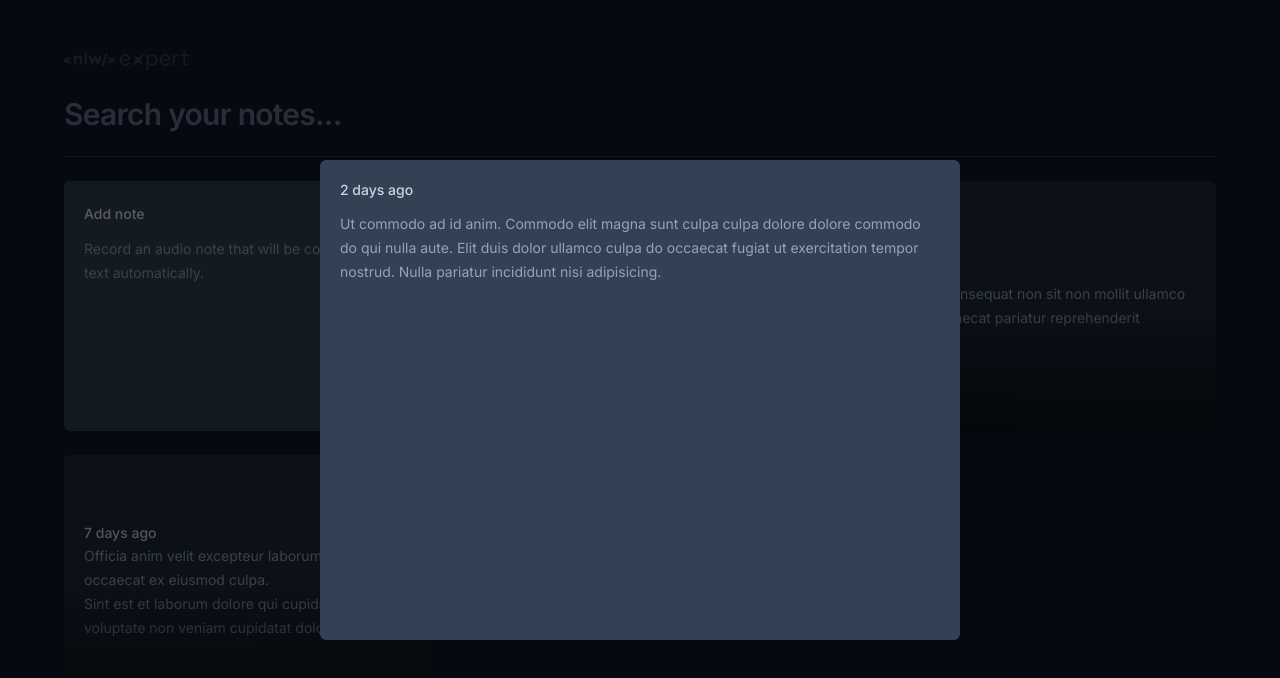
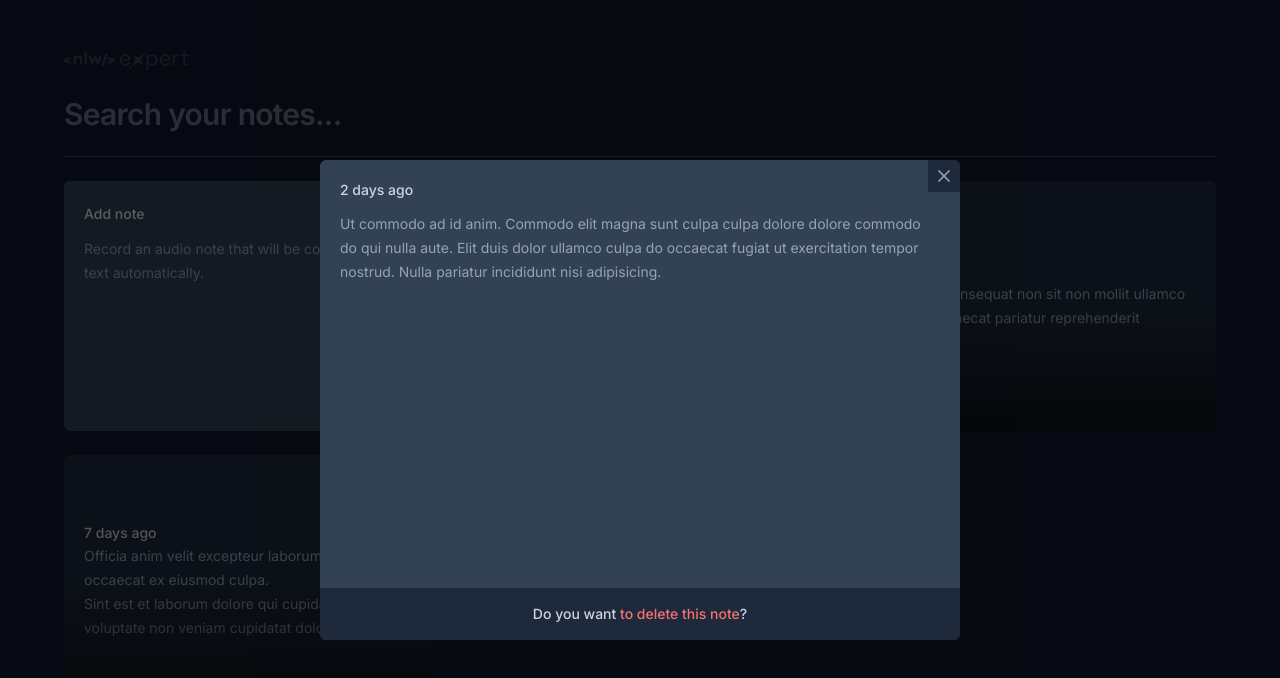
Before and after one commit to guibafica/nlw_expert_notes, a React (Vite) app: page / in a window 1280 px wide. Both pictures are taken after a click on the button 640 px from the left and 306 px from the top of the page. Shown: the top 678 px of the page. Built offline with nearby package versions, Linux system fonts and the light colour scheme.

Commit message:
Finalizes modal

```diff
--- a/package.json
+++ b/package.json
@@ -10,6 +10,8 @@
   },
   "dependencies": {
     "@radix-ui/react-dialog": "^1.0.5",
+    "date-fns": "^3.3.1",
+    "lucide-react": "^0.323.0",
     "react": "^18.2.0",
     "react-dom": "^18.2.0"
   },
--- a/src/app.tsx
+++ b/src/app.tsx
@@ -26,7 +26,7 @@ export function App() {
         {notesFakeData.map((fakeData) => (
           <NoteCard
             key={Math.random()}
-            title={fakeData.title}
+            date={fakeData.date}
             body={fakeData.body}
           />
         ))}
--- a/src/components/note-card.tsx
+++ b/src/components/note-card.tsx
@@ -1,7 +1,9 @@
 import * as Dialog from "@radix-ui/react-dialog";
+import { formatDistanceToNow } from "date-fns";
+import { X } from "lucide-react";
 
-interface INoteCardProps {
-  title: string;
+export interface INoteCardProps {
+  date: Date;
   body: string[];
 }
 
@@ -10,7 +12,7 @@ export function NoteCard(payload: INoteCardProps) {
     <Dialog.Root>
       <Dialog.Trigger className="rounded-md text-left flex-col bg-slate-800 p-5 gap-3 overflow-hidden relative outline-none hover:ring-2 hover:ring-slate-600 focus-visible:ring-2 focus-visible:ring-lime-400">
         <span className="text-sm font-medium text-slate-300">
-          {payload.title}
+          {formatDistanceToNow(payload.date)} ago
         </span>
 
         {payload.body.map((bodyText) => (
@@ -26,9 +28,13 @@ export function NoteCard(payload: INoteCardProps) {
         <Dialog.Overlay className="inset-0 fixed bg-black/60" />
 
         <Dialog.Content className="overflow-hidden fixed left-1/2 top-1/2 -translate-x-1/2 -translate-y-1/2 h-[60vh] max-w-[640px] w-full bg-slate-700 rounded-md flex flex-col outline-none">
+          <Dialog.Close className="absolute right-0 top-0 bg-slate-800 p-1.5 text-slate-400 hover:text-slate-100 transition-all">
+            <X className="size-5" />
+          </Dialog.Close>
+
           <div className="flex flex-1 flex-col gap-3 p-5">
             <span className="text-sm font-medium text-slate-300">
-              {payload.title}
+              {formatDistanceToNow(payload.date)} ago
             </span>
 
             {payload.body.map((bodyText) => (
@@ -40,6 +46,17 @@ export function NoteCard(payload: INoteCardProps) {
               </p>
             ))}
           </div>
+
+          <button
+            type="button"
+            className="w-full bg-slate-800 py-4 text-center text-sm text-slate-300 outline-none font-medium group hover:bg-slate-900 transition-all"
+          >
+            Do you want{" "}
+            <span className="text-red-400 group-hover:underline">
+              to delete this note
+            </span>
+            ?
+          </button>
         </Dialog.Content>
       </Dialog.Portal>
     </Dialog.Root>
--- a/src/utils/notesFakeData.ts
+++ b/src/utils/notesFakeData.ts
@@ -1,18 +1,22 @@
-export const notesFakeData = [
+import { subDays } from "date-fns";
+
+import { INoteCardProps } from "../components/note-card";
+
+export const notesFakeData: INoteCardProps[] = [
   {
-    title: "2 days ago",
+    date: subDays(new Date(), 2),
     body: [
       "Ut commodo ad id anim. Commodo elit magna sunt culpa culpa dolore dolore commodo do qui nulla aute. Elit duis dolor ullamco culpa do occaecat fugiat ut exercitation tempor nostrud. Nulla pariatur incididunt nisi adipisicing.",
     ],
   },
   {
-    title: "4 days ago",
+    date: subDays(new Date(), 4),
     body: [
       "Consequat consequat non sit non mollit ullamco dolore id occaecat pariatur reprehenderit deserunt.",
     ],
   },
   {
-    title: "7 days ago",
+    date: subDays(new Date(), 7),
     body: [
       "Officia anim velit excepteur laborum anim occaecat ex eiusmod culpa.",
       "Sint est et laborum dolore qui cupidatat laboris voluptate non veniam cupidatat dolor.",
```
Also changed, not shown: 1 other file (tests, documents, lock files or other folders).
